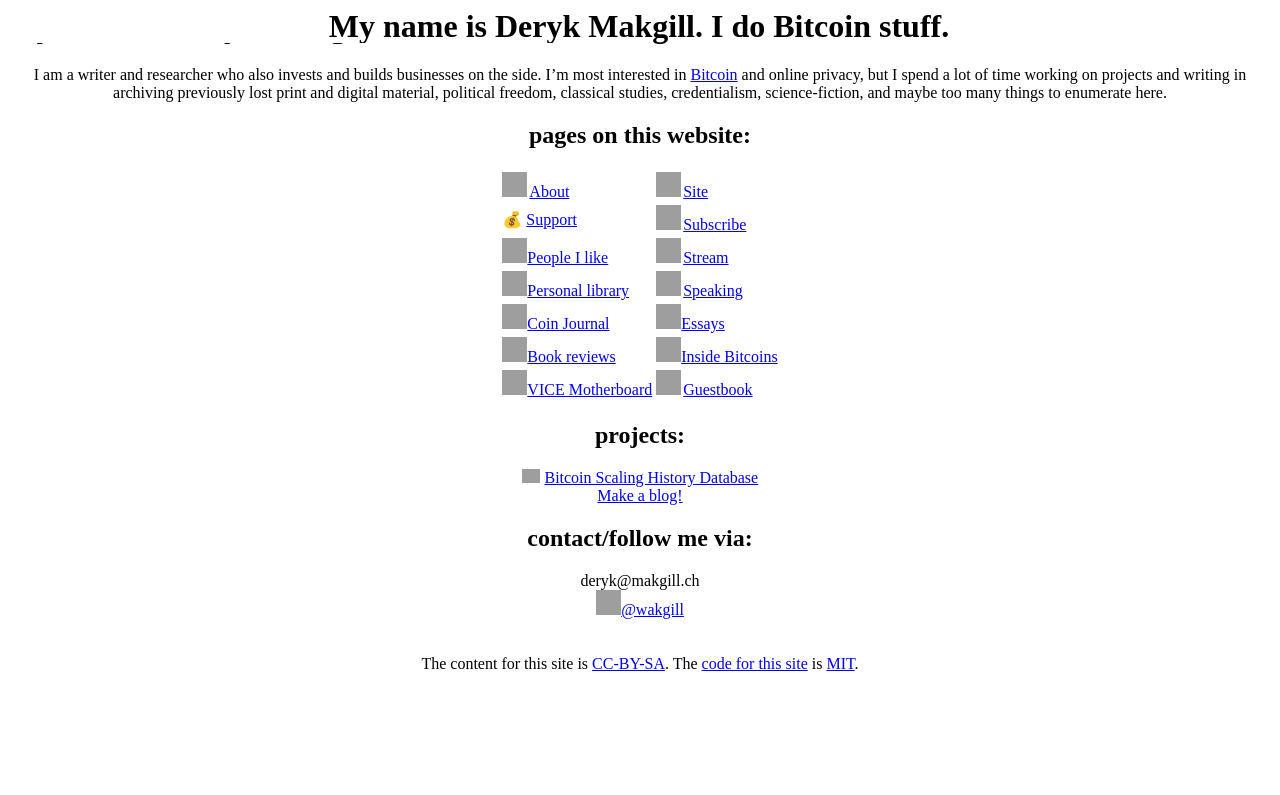
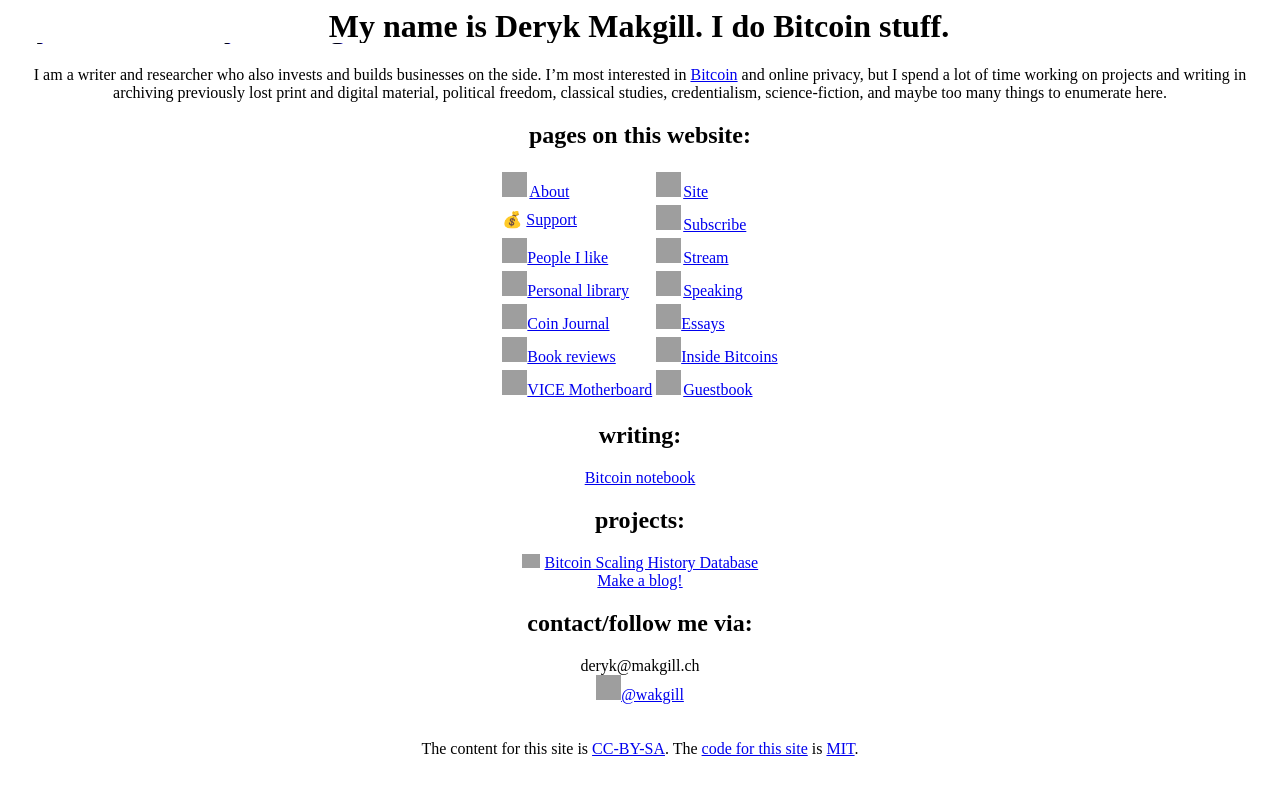
Before and after one commit to makgill/deryk, a Jekyll site: the page built from index.md, in a window 1280 px wide, cut to the strip 0-795 px from the top of the page. Built offline with Jekyll 4.4.1, drawn with Linux system fonts in a browser that asks for light colours; grey boxes are pictures that could not be loaded.

Commit message:
Update index.md

```diff
--- a/index.md
+++ b/index.md
@@ -68,8 +68,12 @@
 
 </tbody></table>
 
+## writing:
+
+[Bitcoin notebook](/)
+
+
 ## projects:
-
 
 <img src="https://www.xycinews.com/wp-content/uploads/2020/05/IllSharpCod-max-1mb.gif" height="14" alt=""> [Bitcoin Scaling History Database](/)<br>
 [Make a blog!](/)
```
